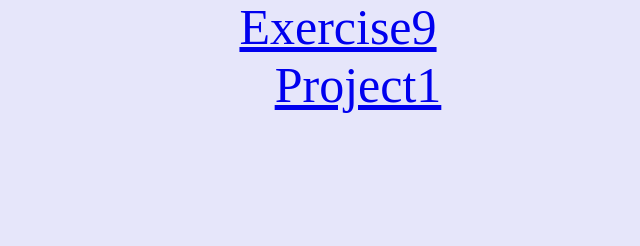
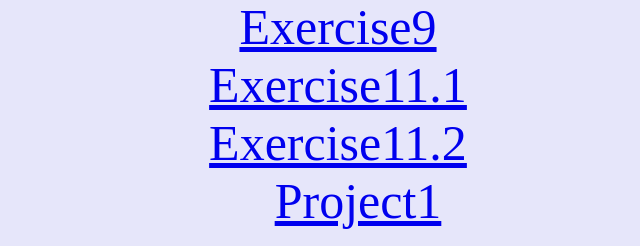
Before and after one commit to indimoen/introtowebdesign, a plain HTML site: page index.html in a window 1280 px wide. Shown: the part 720-966 px from the top of the page, without its empty margins (322-962 px from the left). Before the commit the page ends 850 px from the top, so only its background shows below. Drawn offline with Linux system fonts and the light colour scheme.

Commit message:
exercise11

```diff
--- a/index.html
+++ b/index.html
@@ -19,6 +19,8 @@
       <li><a href="E7/Exercise7.pdf">Exercise7</a></li>
       <li><a href="E8/index.html">Exercise8</a></li>
       <li><a href="E9/index.html">Exercise9</a><li>
+      <li><a href="E11/part1.pdf">Exercise11.1<a></li>
+      <li><a href="E11.part2.pdf">Exercise11.2<a></li>
 
       <ul style="list-style-type:none;">
         <li> <a href="P1/index.html">Project1</a></li>
```
Also changed, not shown: E9/californiacase.html (added), E9/main4.css (added), 6 other files.
